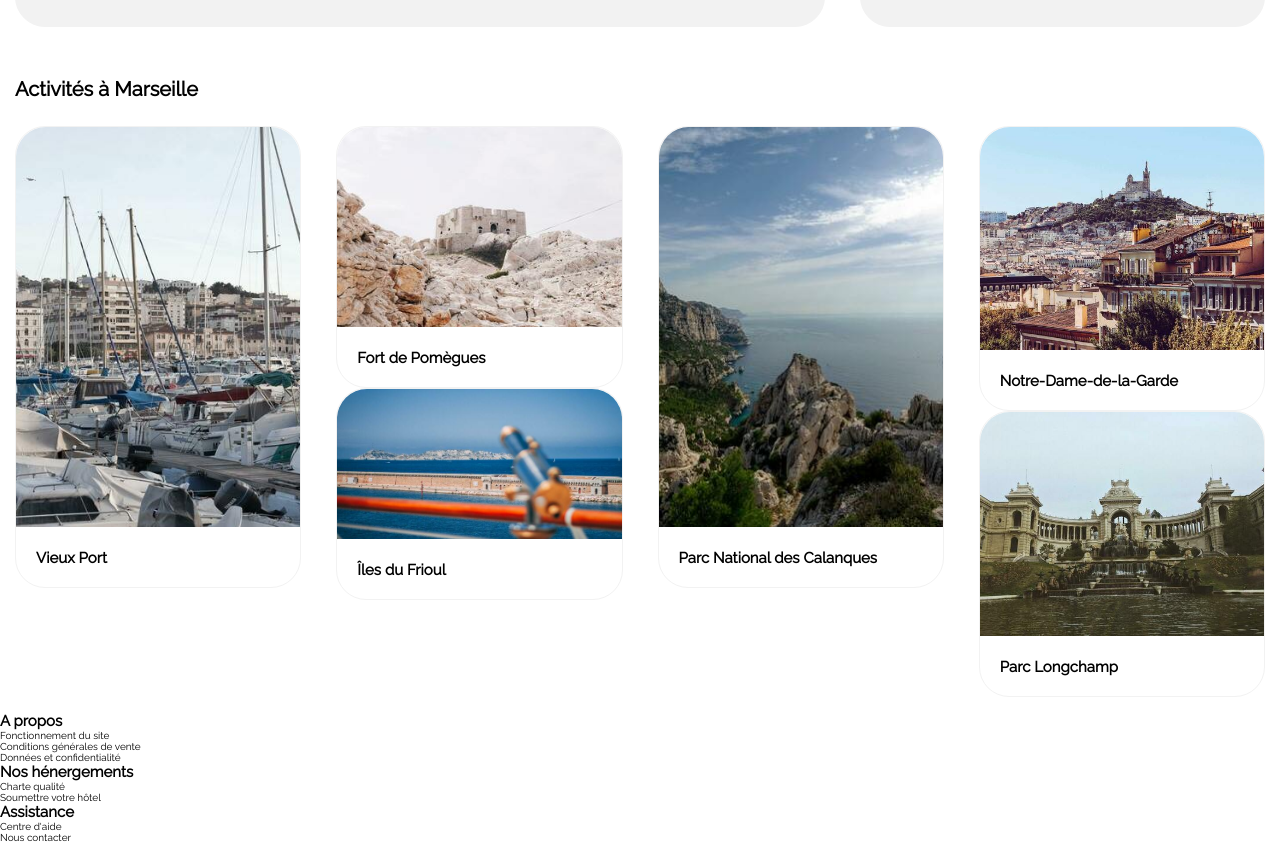
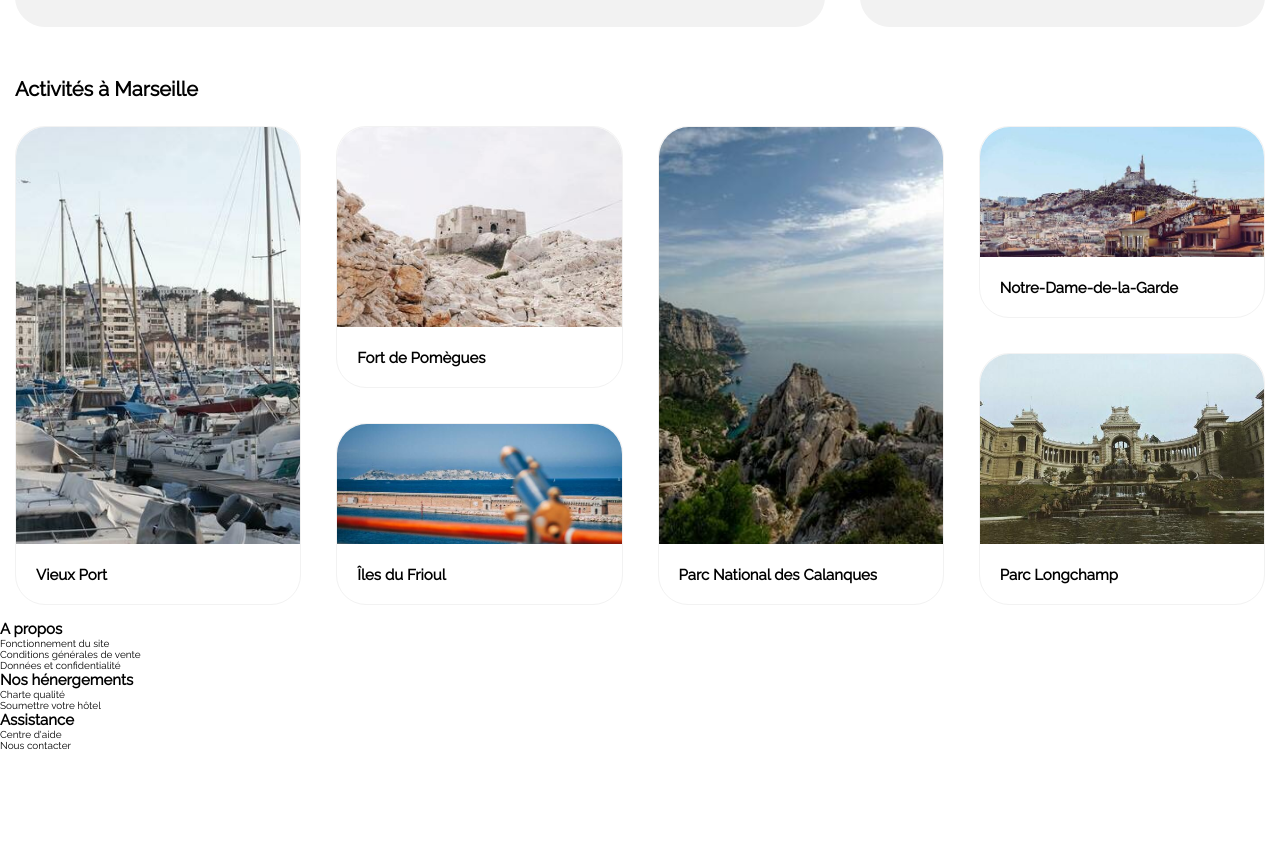
Before and after one commit to DamienPinna/reservia, a website: page index.html in a window 1280 px wide. Shown: the part 1363-2206 px from the top of the page. After the commit the page ends 2114 px from the top, so only its background shows below. Drawn offline with Linux system fonts and the light colour scheme.

Commit message:
grille css pour la partie 'activités' achevée

```diff
--- a/design/sass/style.scss
+++ b/design/sass/style.scss
@@ -353,7 +353,14 @@ main {
 
          .grid-gauche, .grid-droite {
             display: grid;
-            grid-template-columns: repeat(auto-fit, minmax(20rem, 1fr));
+            grid-template-columns: repeat(auto-fit, minmax(23.8rem, 1fr));
+            grid-template-rows: max-content;
+            grid-gap: 3.5rem;
+         }
+
+         .col-2, .col-4 {
+            display: grid;
+            grid-template-columns: repeat(auto-fit, minmax(24rem, 1fr));
             grid-template-rows: max-content;
             grid-gap: 3.5rem;
          }
@@ -378,7 +385,7 @@ main {
 
          .item1 {
             .photo-activites {
-              height: 40rem;
+              height: 41.7rem;
             }
          }
 
@@ -390,25 +397,26 @@ main {
 
          .item3 {
             .photo-activites {
-               height: 15rem;
+               height: 12rem;
             }
          }
 
          .item4 {
             .photo-activites {
-               height: 40rem;
+               height: 41.7rem;
             }
          }
 
          .item5 {
             .photo-activites {
-               height: 22.35rem;
+               height: 13rem;
+               object-position: top;
             }
          }
 
          .item6 {
             .photo-activites {
-               height: 22.35rem;
+               height: 19rem;
             }
          }
       }
```
Also changed, not shown: design/css/style.css, 1 other file.
